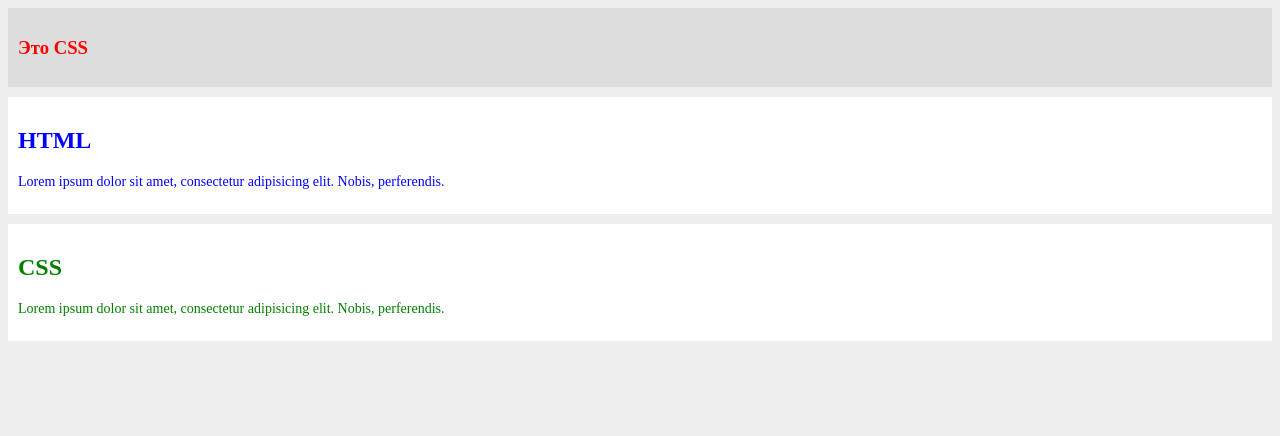
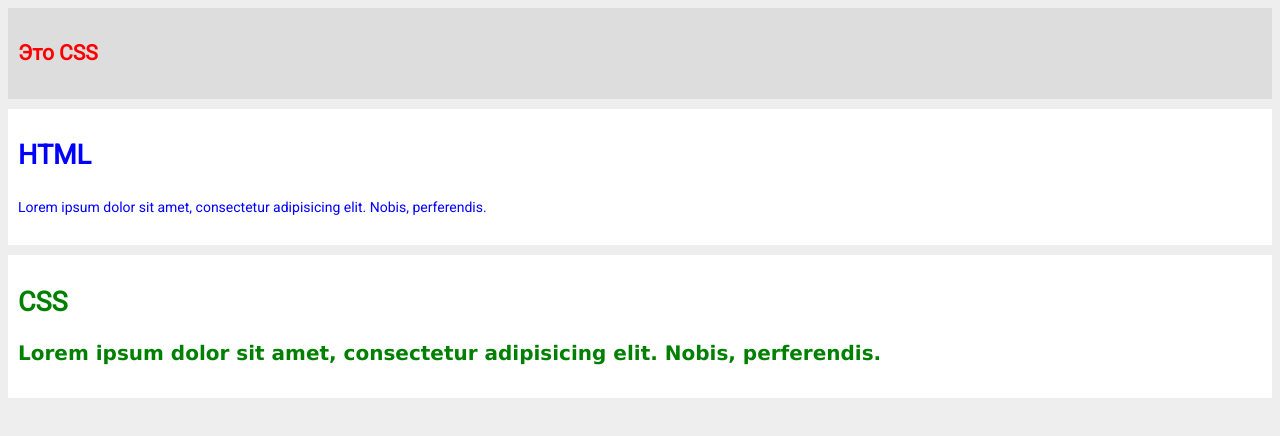
Before and after one commit to Daskendrik/html_css_again, a plain HTML site: page CSS/index.html in a window 1280 px wide. Drawn offline with Linux system fonts and the light colour scheme.

Commit message:
изменение текста

```diff
--- /dev/null
+++ b/CSS/font.css
@@ -0,0 +1,30 @@
+/* импорт шрифта */
+@import url('https://fonts.googleapis.com/css2?family=Roboto&display=swap');
+
+body {
+    /* стиль шрифта. Если одного нет, то используется другой */
+    /* font-family: Verdana, Georgia, sans-serif; */
+    font-family: 'Roboto', sans-serif;
+    font-size: 18px;
+    /* высота линии */
+    line-height: 1.6em;
+    /* толщина */
+    font-weight: normal;
+    /* декорация текста (подчеркивание, зачеркивание) */
+    /* text-decoration: line-through; */
+    /* стиль и прочее */
+    /* font-style: italic; */
+    /* растояние между символами */
+    /* letter-spacing: 2px; */
+    /* растояние между словами */
+    /* word-spacing: 20px; */
+
+    /* сокращение свойств */
+    /* font: normal 20px 'Roboto', sans-serif; */
+}
+
+.css p {
+    font-size: 20px;
+    font-family: Verdana, Geneva, Tahoma, sans-serif;
+    font-weight: bold;
+}
--- a/CSS/index.html
+++ b/CSS/index.html
@@ -5,6 +5,7 @@
     <meta name="viewport" content="width=device-width, initial-scale=1.0">
     <title>CSS</title>
     <link rel="stylesheet" href="selectors.css">
+    <link rel="stylesheet" href="font.css">
 </head>
 <body>
 
```
